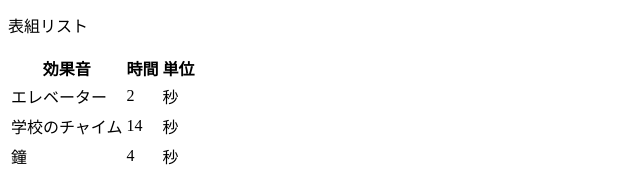
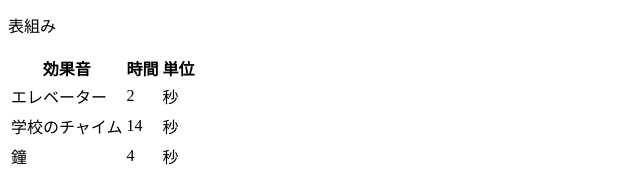
Before and after one commit to Nuyj/web1-5, a plain HTML site: page index.html in a window 1280 px wide. Shown: the part 1308-1491 px from the top of the page, 0-640 px from the left. Drawn offline with Linux system fonts and the light colour scheme.

Commit message:
Update index.html

```diff
--- a/index.html
+++ b/index.html
@@ -31,7 +31,7 @@
 		<dt>鐘の音</dt><dd>普通の鐘の音</dd>
 		<p><audio src="bell.mp3" controls></audio></p>
 	</dl>
-		<p>表組リスト</p>
+		<p>表組み</p>
 	<table>
 		<tr><th>効果音</th><th>時間</th><th>単位</th></tr>
 		<tr><td>エレベーター</td><td>2</td><td>秒</td><tr>
```
